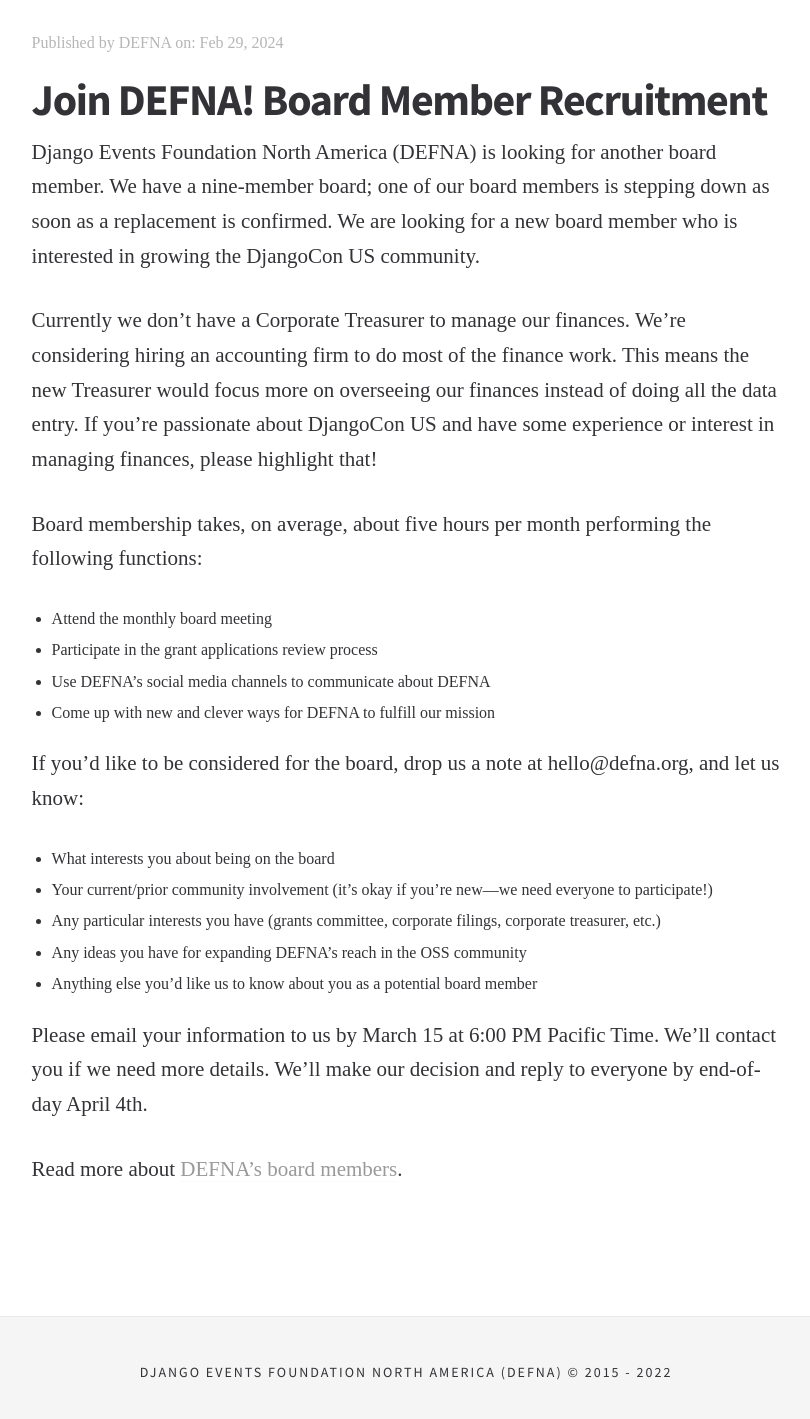
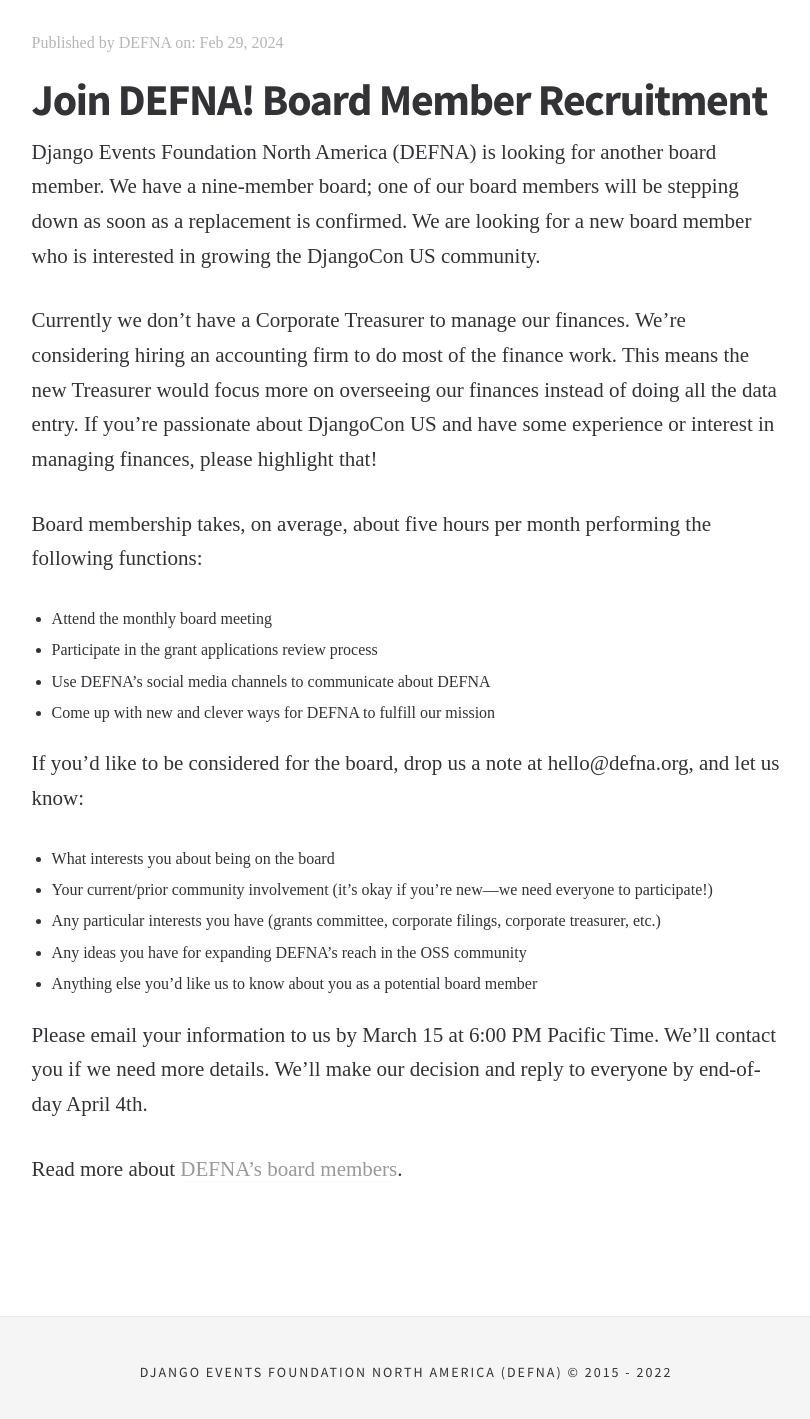
Before and after one commit to DEFNA/defna.org, a Jekyll site: the page built from _posts/2024-02-29-defna-board-member-recruitment.md, in a window 1280 px wide. Shown: the part 460-1879 px from the top of the page, without its empty margins (234-1044 px from the left). Built offline with Jekyll 4.4.1, drawn with Linux system fonts in a browser that asks for light colours.

Commit message:
verbiage tweak

```diff
--- a/_posts/2024-02-29-defna-board-member-recruitment.md
+++ b/_posts/2024-02-29-defna-board-member-recruitment.md
@@ -14,7 +14,7 @@
 ---
 
 
-Django Events Foundation North America (DEFNA) is looking for another board member. We have a nine-member board; one of our board members is stepping down as soon as a replacement is confirmed. We are looking for a new board member who is interested in growing the DjangoCon US community.
+Django Events Foundation North America (DEFNA) is looking for another board member. We have a nine-member board; one of our board members will be stepping down as soon as a replacement is confirmed. We are looking for a new board member who is interested in growing the DjangoCon US community.
 
 Currently we don't have a Corporate Treasurer to manage our finances. We're considering hiring an accounting firm to do most of the finance work. This means the new Treasurer would focus more on overseeing our finances instead of doing all the data entry. If you're passionate about DjangoCon US and have some experience or interest in managing finances, please highlight that!
 
```
